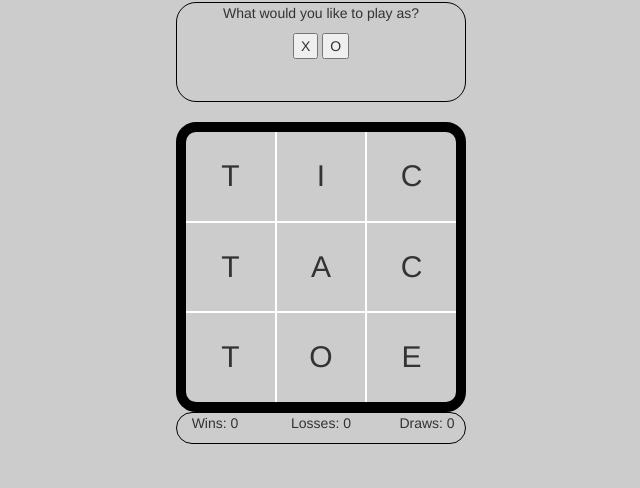
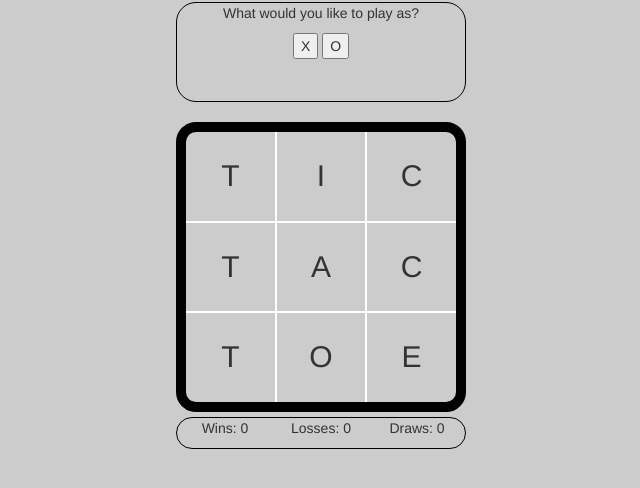
Before and after one commit to davemflick/TicTacToe, a plain HTML site: page index.html in a window 1280 px wide. Shown: the part 78-566 px from the top of the page, without its empty margins (319-959 px from the left). Drawn offline with nearby package versions, Linux system fonts and the light colour scheme.

Commit message:
changed styling, adjust JS and html

```diff
--- a/index.html
+++ b/index.html
@@ -44,16 +44,16 @@
    </div>
 
 </div>
-<div id='scoreContainer'>
+<div id='scoreContainer' class="container">
  <div class='row'>
   <div id='winCont' class='col-xs-4 col-sm-4 col-md-4 col-lg-4'>
    <p id='playerWin'>Wins: <span id='wins'></span></p>
   </div>
   <div id='lossCont' class='col-xs-4 col-sm-4 col-md-4 col-lg-4'>
-   <p id='playerWin'>Losses: <span id='losses'></span></p>
+   <p id='playerloss'>Losses: <span id='losses'></span></p>
   </div>
-  <div id='winCont' class='col-xs-4 col-sm-4 col-md-4 col-lg-4'>
-   <p id='playerWin'>Draws: <span id='draws'></span></p>
+  <div id='drawCont' class='col-xs-4 col-sm-4 col-md-4 col-lg-4'>
+   <p id='playerDraw'>Draws: <span id='draws'></span></p>
   </div>
  </div>
 </div>
--- a/scripts/main.js
+++ b/scripts/main.js
@@ -34,6 +34,7 @@ var drawCount = 0;
 $wins.innerHTML = winCount;
 $losses.innerHTML = lossCount;
 $draws.innerHTML = drawCount;
+
 //Determine if you're X or O
 function setUp(){
 	$turn.innerHTML = 'What would you like to play as?';
--- a/styles/main.css
+++ b/styles/main.css
@@ -30,12 +30,13 @@ margin-bottom: 20px;
 	border-radius: 20px;
 	margin: auto;
 	display: block;
+	margin-bottom: 5px;
 }
 #rowA, #rowB, #rowC{
  height: 90px;
 }
 
-#gameContainer p{
+#a1P, #a2P, #a3P, #b1P, #b2P, #b3P, #c1P, #c2P, #c3P{
 	margin-top: 40%;
 	font-size: 30px;
 }
```
